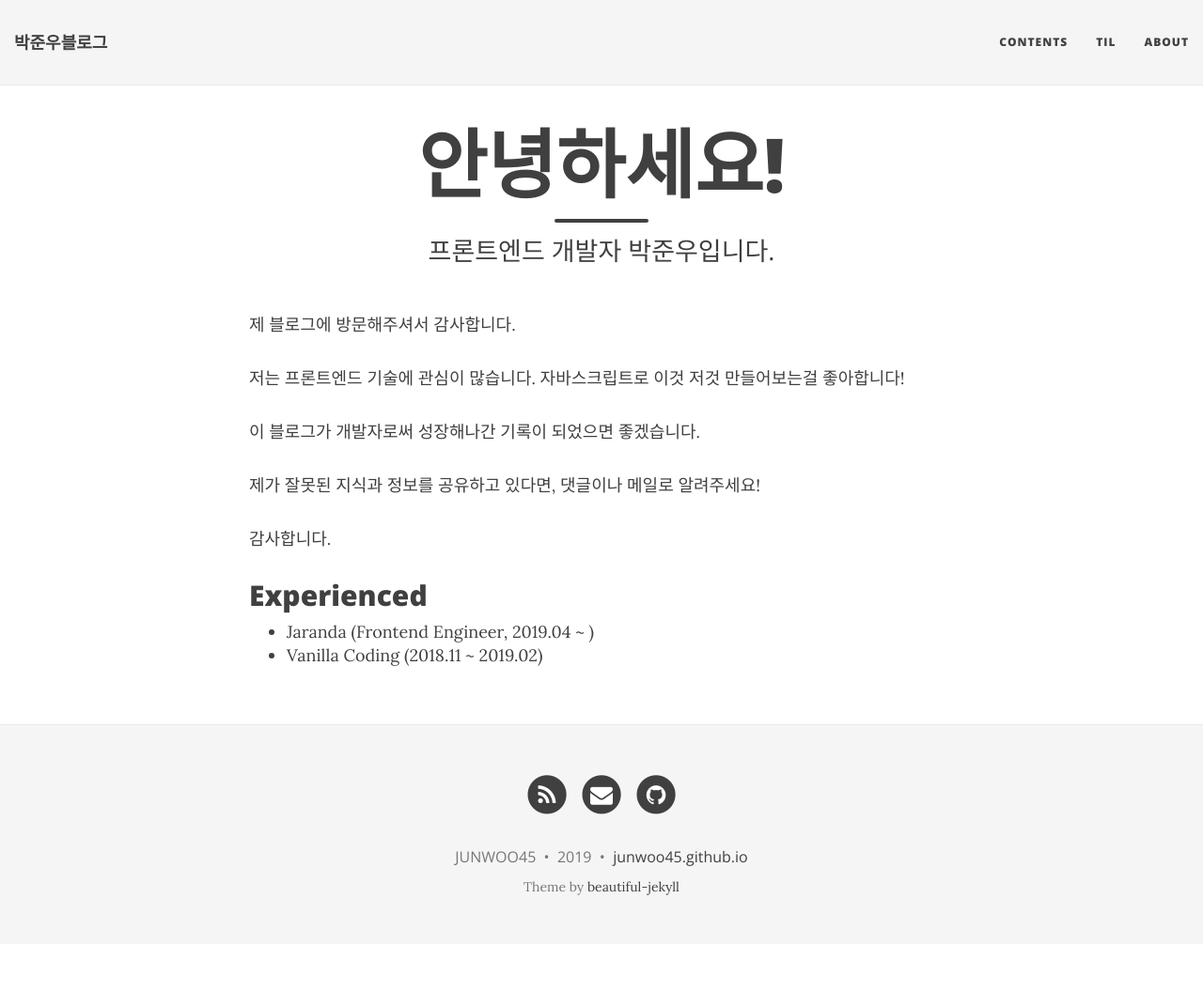
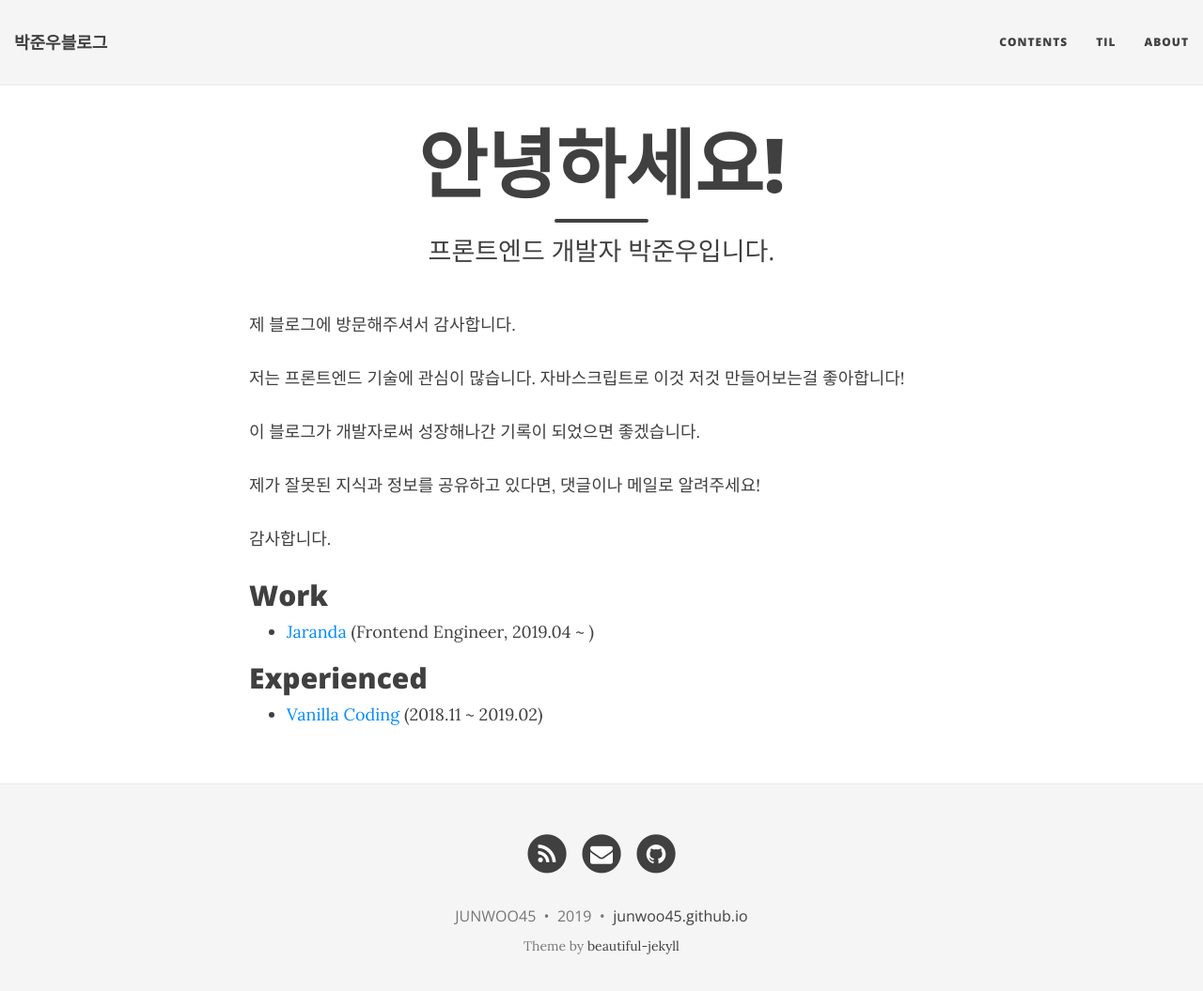
Before and after one commit to JUNWOO45/junwoo45.github.io.archived, a Jekyll site: the page built from aboutme.md, in a window 1280 px wide and 1068 px high. Shown: the top 1055 px of the window at 94% size. Built offline with Jekyll 4.4.1, drawn with Linux system fonts in a browser that asks for light colours; nearby versions of some CDN libraries.

Commit message:
aboutme에 링크 추가

```diff
--- a/aboutme.md
+++ b/aboutme.md
@@ -17,7 +17,9 @@ image: /img/test.jpg
 
 
 
+
+## Work
+- [Jaranda](https://jaranda.kr/) (Frontend Engineer, 2019.04 ~ )
+
 ## Experienced
-
-- Jaranda (Frontend Engineer, 2019.04 ~ )
-- Vanilla Coding (2018.11 ~ 2019.02)
+- [Vanilla Coding](https://www.vanillacoding.co/) (2018.11 ~ 2019.02)
```
